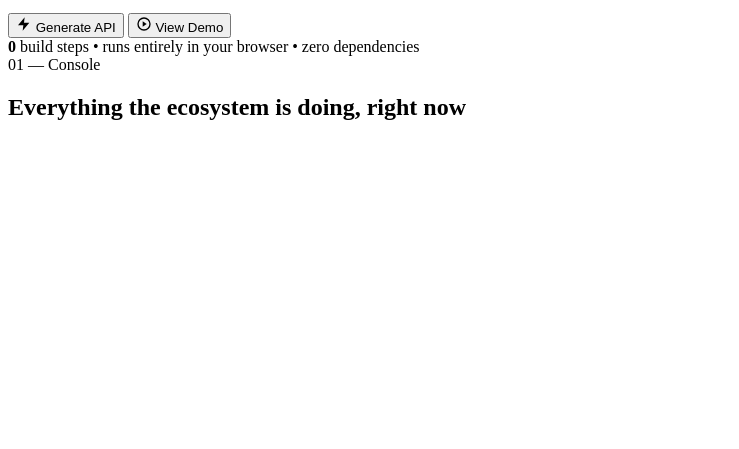
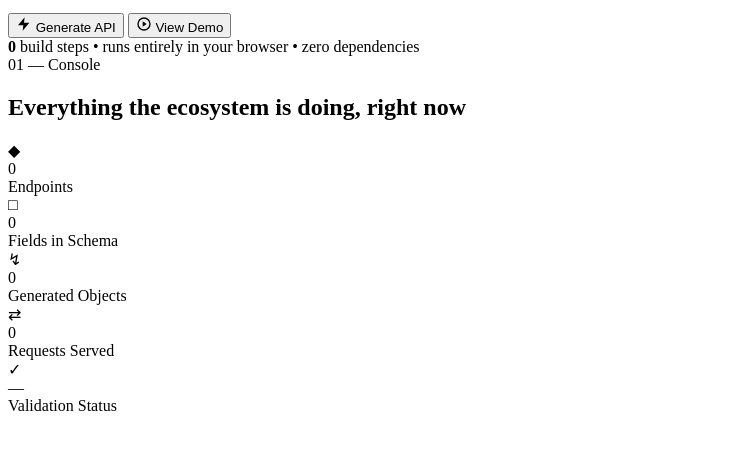
Before and after one commit to THE-Aks/API-Mockup-Generator, a plain HTML site: page index.html in a window 1280 px wide. Shown: the part 291-740 px from the top of the page, without its empty margins (0-739 px from the left). Drawn offline with Linux system fonts and the light colour scheme.

Commit message:
added live stats

```diff
--- a/index.html
+++ b/index.html
@@ -86,5 +86,34 @@
     <h2>Everything the ecosystem is doing, right now</h2>
   </div>
 
+  <section class="stats-grid" aria-label="Live statistics">
+    <div class="stat-card">
+      <div class="stat-icon">&#9670;</div>
+      <div class="stat-value" id="statEndpoints">0</div>
+      <div class="stat-label">Endpoints</div>
+    </div>
+    <div class="stat-card">
+      <div class="stat-icon">&#9633;</div>
+      <div class="stat-value" id="statSchemas">0</div>
+      <div class="stat-label">Fields in Schema</div>
+    </div>
+    <div class="stat-card">
+      <div class="stat-icon">&#8623;</div>
+      <div class="stat-value" id="statObjects">0</div>
+      <div class="stat-label">Generated Objects</div>
+    </div>
+    <div class="stat-card">
+      <div class="stat-icon">&#8644;</div>
+      <div class="stat-value" id="statRequests">0</div>
+      <div class="stat-label">Requests Served</div>
+    </div>
+    <div class="stat-card stat-card--accent">
+      <div class="stat-icon">&#10003;</div>
+      <div class="stat-value" id="statValidation">—</div>
+      <div class="stat-label">Validation Status</div>
+    </div>
+  </section>
+
+
 </body>
 </html>
```
